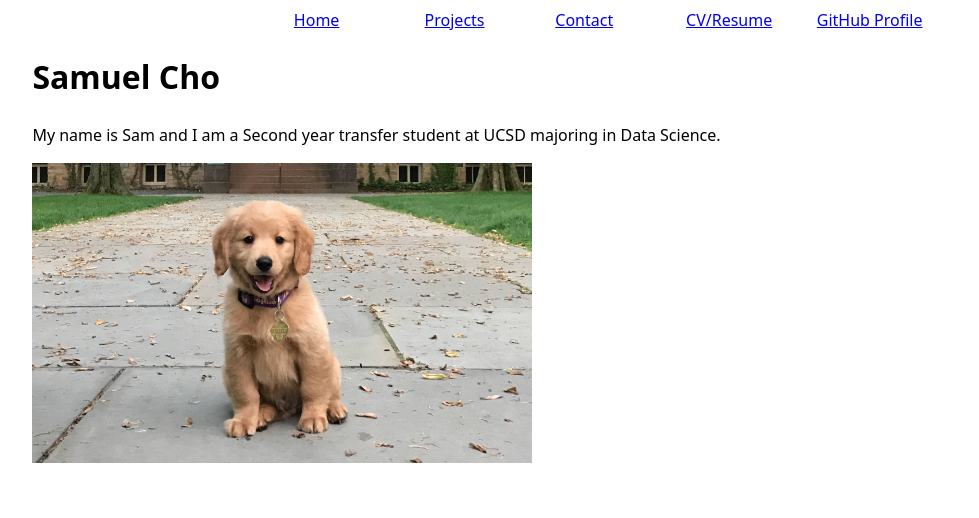
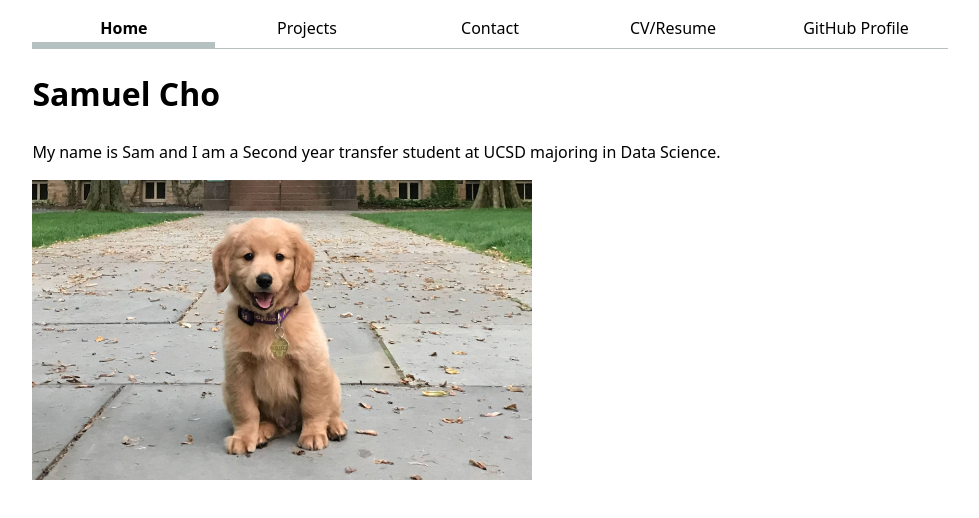
Before and after one commit to smacoh/portfolio, a plain HTML site: page index.html in a window 1280 px wide. Shown: the whole page, without its empty margins (150-1129 px from the left). Drawn offline with Linux system fonts and the light colour scheme.

Commit message:
fixed nav for each page with accents

```diff
--- a/index.html
+++ b/index.html
@@ -7,15 +7,13 @@
     <link rel="stylesheet" href="style.css">
 </head>
 <body>
-    <a class="current">
     <nav>
-            <li><a href="/portfolio/">Home</a></li>
+        <li><a class="current" href="/portfolio/">Home</a></li>
         <li><a href="/portfolio/projects/">Projects</a></li>
         <li><a href="/portfolio/contact/">Contact</a></li>
         <li><a href="/portfolio/resume/">CV/Resume</a></li>
         <li><a href="https://github.com/smacoh" target="_blank">GitHub Profile</a></li>
     </nav>
-    </a>
     <h1>Samuel Cho</h1>
     <p>My name is Sam and I am a Second year transfer student at UCSD majoring in Data Science.</p>
     <img src="images/dog.jpg" alt="Dog on Walkway" width="500" height="300">
--- a/style.css
+++ b/style.css
@@ -1,3 +1,8 @@
+html {
+  --color-accent: oklch(65% 50% 0);
+  accent-color: var(--color-accent);
+}
+
 body {
     /* Set line height to 1.5 times the font size
          and use the OS’s UI font as the website font
@@ -7,19 +12,40 @@ body {
     /* margin-inline: auto; */
     margin-inline: max(1em, (100% - 100ch) / 2);
     /* padding-left: 2ch; */
+}
 
 nav {
   display: flex;
+  margin-bottom: 0.5em;
+  border-bottom-width: 1px;
+  border-bottom-style: solid;
+  border-bottom-color: oklch(80% 3% 200);
+}
 
 ul {
   display: contents;
 }
+
 li {
   display: contents;
-      }
 }
 
 a {
   flex: 1;
+  text-decoration: none;
+  color: inherit;
+  text-align: center;
+  padding: 0.5em;
 }
+
+a.current {
+  border-bottom: 0.4em solid oklch(80% 3% 200);
+  padding-bottom: 0em;
+  font-weight: bold;
 }
+
+a:hover {
+  border-bottom: 0.4em solid var(--color-accent);
+  padding-bottom: 0em;
+  background-color: oklch(from var(--color-accent) 95% 5% h);
+}
```
Also changed, not shown: contact/index.html (+1 -3 lines), projects/index.html (+1 -3 lines), resume/index.html (+1 -3 lines). Lines whose indentation alone changed are shown as unchanged.
